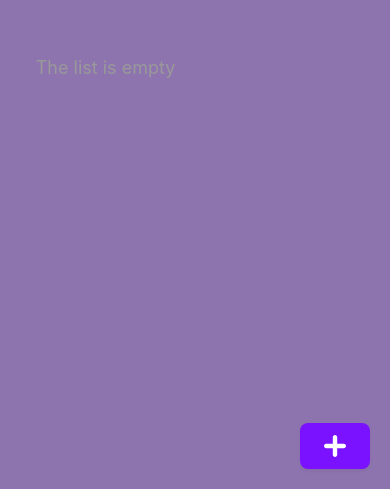
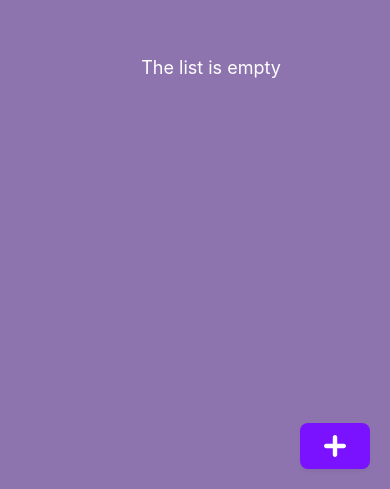
Before and after one commit to BeeworxKenzheSan/todo_react_native, a React Native app: screen / in a window 390 px wide. Shown: the part 355-844 px from the top of the page. Built offline with nearby package versions, Linux system fonts and the light colour scheme.

Commit message:
sorting todos

```diff
--- a/assets/appIcons/icon-collection.jsx
+++ b/assets/appIcons/icon-collection.jsx
@@ -1,4 +1,4 @@
-import { Path, Svg } from "react-native-svg";
+import { Path, Svg, Defs, ClipPath, Rect, G } from "react-native-svg";
 
 export const AddIcon = () => {
   return (
@@ -32,3 +32,64 @@ export const EditIcon = () => {
     </Svg>
   );
 };
+
+export const DeleteIcon = () => {
+  return (
+    <Svg width="33" height="33" viewBox="0 0 48 48" fill="none">
+      <G clipPath="url(#clip0_955_3781)">
+        <Path
+          d="M42 8H32C32 5.794 30.206 4 28 4H20C17.794 4 16 5.794 16 8H6V12H42V8Z"
+          fill="#7a12ff"
+        />
+        <Path
+          d="M22 36H18V16H10V40.286C10 42.334 11.794 44 14 44H34C36.206 44 38 42.334 38 40.286V16H30V36H26V16H22V36Z"
+          fill="#7a12ff"
+        />
+      </G>
+      <Defs>
+        <ClipPath id="clip0_955_3781">
+          <Rect width="48" height="48" fill="white" />
+        </ClipPath>
+      </Defs>
+    </Svg>
+  );
+};
+
+export const DoneIcon = () => {
+  return (
+    <Svg width="36" height="33" viewBox="0 0 36 33" fill="none">
+      <Path d="M23.048 5V1H0V33H32V13.655H28V29H4V5H23.048Z" fill="#7a12ff" />
+      <Path
+        d="M15.9999 17.172L8.9999 10.172L6.1709 13L13.1719 20H13.1709L15.9999 22.828L18.8279 20L35.8279 3L32.9999 0.171997L15.9999 17.172Z"
+        fill="#7a12ff"
+      />
+    </Svg>
+  );
+};
+
+export const NotDonedIcon = () => {
+  return (
+    <Svg width="33" height="25" viewBox="0 0 36 25" fill="none">
+      <Path d="M35.999 10.002H10.002V14.002H35.999V10.002Z" fill="#7a12ff" />
+      <Path
+        d="M35.999 -0.00500488H10.002V3.995H35.999V-0.00500488Z"
+        fill="#7a12ff"
+      />
+      <Path d="M35.999 20.008H10.002V24.008H35.999V20.008Z" fill="#7a12ff" />
+      <Path d="M4 0H0V4H4V0Z" fill="#7a12ff" />
+      <Path d="M4 10.006H0V14.006H4V10.006Z" fill="#7a12ff" />
+      <Path d="M4 20.013H0V24.013H4V20.013Z" fill="#7a12ff" />
+    </Svg>
+  );
+};
+
+export const RefreshIcon = () => {
+  return (
+    <Svg width="32" height="38" viewBox="0 0 32 38" fill="none">
+      <Path
+        d="M28.5649 11.114L25.4199 13.585C26.6149 15.1044 27.4259 16.8896 27.7842 18.7892C28.1424 20.6887 28.0374 22.6467 27.4779 24.497C26.5439 27.563 24.4729 30.083 21.6449 31.592C18.8169 33.101 15.5689 33.416 12.5039 32.485C9.43793 31.551 6.91793 29.48 5.40893 26.652C3.89993 23.824 3.58393 20.578 4.51593 17.511C5.44793 14.444 7.51993 11.925 10.3479 10.416C11.7885 9.64776 13.3709 9.1819 14.9979 9.047L14.9999 14L23.9999 7L14.9999 0V5.044C12.7152 5.18215 10.487 5.81074 8.46693 6.887C6.6097 7.87123 4.96619 9.21414 3.63159 10.838C2.29698 12.4618 1.29781 14.3343 0.691934 16.347C0.0745515 18.3563 -0.138252 20.468 0.0658384 22.5601C0.269928 24.6521 0.886858 26.6829 1.88093 28.535C2.86528 30.3923 4.20823 32.0358 5.83204 33.3706C7.45585 34.7053 9.32828 35.7048 11.3409 36.311C12.857 36.7747 14.4335 37.011 16.0189 37.012C18.6099 37.012 21.1779 36.375 23.5289 35.121C25.3862 34.1367 27.0298 32.7937 28.3645 31.1699C29.6993 29.5461 30.6987 27.6737 31.3049 25.661C32.052 23.1947 32.193 20.5845 31.716 18.052C31.239 15.5196 30.1581 13.1396 28.5649 11.114Z"
+        fill="#7a12ff"
+      />
+    </Svg>
+  );
+};
--- a/components/todo/Todo.jsx
+++ b/components/todo/Todo.jsx
@@ -1,6 +1,6 @@
-import React, { useState } from "react";
+import React, { useEffect, useState } from "react";
 import { View, StyleSheet, SafeAreaView } from "react-native";
-import { BASE_STYLES } from "../../utils/constants";
+import { BASE_STYLES, SORT_TYPE } from "../../utils/constants";
 import { AddIcon } from "../../assets/appIcons/icon-collection";
 import Button from "../UI/Button";
 import AppModal from "../UI/Modal";
@@ -13,6 +13,23 @@ function Todo() {
   const [addTodoModal, setAddTodoModal] = useState(false);
   const { todos, addTodo, toggleCompleteTodo, updateTodo, deleteTodo } =
     useStore();
+  const [sortedTodos, setSotredTodos] = useState(todos);
+
+  const sortTodos = (type) => {
+    const sorteTodosByType = () => {
+      if (type === SORT_TYPE.COMPLETED) {
+        return todos.filter((todos) => todos.completed);
+      }
+      if (type === SORT_TYPE.NOT_COMPLETED) {
+        return todos.filter((todos) => !todos.completed);
+      }
+      if (type === SORT_TYPE.SHOW_ALL) {
+        return [...todos];
+      }
+      return [];
+    };
+    setSotredTodos(sorteTodosByType());
+  };
 
   const addModalHandler = () => {
     setAddTodoModal((prevState) => !prevState);
@@ -23,6 +40,11 @@ function Todo() {
     addTodo(todoWithId);
     addModalHandler();
   };
+
+  useEffect(() => {
+    setSotredTodos(todos);
+  }, [todos]);
+
   return (
     <SafeAreaView style={styles.safeArea}>
       <AppModal isVisible={addTodoModal} onClose={addModalHandler}>
@@ -35,10 +57,11 @@ function Todo() {
           icon={<AddIcon />}
         />
         <TodoList
-          todos={todos}
+          todos={sortedTodos}
           toggleCompleteTodo={toggleCompleteTodo}
           updateTodo={updateTodo}
           deleteTodo={deleteTodo}
+          onSort={sortTodos}
         />
       </View>
     </SafeAreaView>
@@ -62,5 +85,6 @@ const styles = StyleSheet.create({
     bottom: 20,
     right: 20,
     alignSelf: "center",
+    zIndex: 1000,
   },
 });
--- a/components/todo/TodoList.jsx
+++ b/components/todo/TodoList.jsx
@@ -4,8 +4,22 @@ import TodoItem from "./TodoItem";
 import AppModal from "../UI/Modal";
 import TodoForm from "./TodoForm";
 import ConfirmDeleteTodo from "../UI/ConfirmDeleteTodo";
+import Button from "../UI/Button";
+import {
+  DeleteIcon,
+  DoneIcon,
+  NotDonedIcon,
+  RefreshIcon,
+} from "../../assets/appIcons/icon-collection";
+import { SORT_TYPE } from "../../utils/constants";
 
-function TodoList({ todos, updateTodo, toggleCompleteTodo, deleteTodo }) {
+function TodoList({
+  todos,
+  updateTodo,
+  toggleCompleteTodo,
+  deleteTodo,
+  onSort,
+}) {
   const [editTodoModal, setEditModal] = useState(false);
   const [deleteModal, setDeleteModal] = useState(false);
 
@@ -39,7 +53,27 @@ function TodoList({ todos, updateTodo, toggleCompleteTodo, deleteTodo }) {
   const renderElements = !todos.length ? (
     <Text style={styles.emptyText}>The list is empty</Text>
   ) : (
-    <View></View>
+    <View style={styles.actionButtonsStyles}>
+      <Button variant="secondary" size="small" icon={<DeleteIcon />} />
+      <Button
+        variant="secondary"
+        size="small"
+        icon={<DoneIcon />}
+        onPress={() => onSort(SORT_TYPE.COMPLETED)}
+      />
+      <Button
+        variant="secondary"
+        size="small"
+        icon={<NotDonedIcon />}
+        onPress={() => onSort(SORT_TYPE.NOT_COMPLETED)}
+      />
+      <Button
+        variant="secondary"
+        size="small"
+        icon={<RefreshIcon />}
+        onPress={() => onSort(SORT_TYPE.SHOW_ALL)}
+      />
+    </View>
   );
 
   return (
@@ -59,7 +93,9 @@ function TodoList({ todos, updateTodo, toggleCompleteTodo, deleteTodo }) {
           onConfirm={onDelete}
         />
       </AppModal>
+      <View style={styles.todoWrapper}>
         <View style={styles.emptyContainer}>{renderElements}</View>
+        <View style={styles.renderingItems}>
           <FlatList
             data={todos}
             keyExtractor={(item) => item.id}
@@ -73,20 +109,14 @@ function TodoList({ todos, updateTodo, toggleCompleteTodo, deleteTodo }) {
             )}
           />
         </View>
+      </View>
+    </View>
   );
 }
 
 const styles = StyleSheet.create({
   container: {
-    width: "100%",
-    maxWidth: 400,
-    marginHorizontal: 16,
-    flexDirection: "row",
-    justifyContent: "space-between",
-    alignItems: "center",
-    padding: 16,
-    borderRadius: 8,
-    marginVertical: 8,
+    flex: 1,
   },
   emptyContainer: {
     flex: 1,
@@ -95,7 +125,29 @@ const styles = StyleSheet.create({
   },
   emptyText: {
     fontSize: 18,
-    color: "#999",
+    color: "white",
+  },
+  todoWrapper: {
+    padding: 16,
+    borderRadius: 8,
+    marginVertical: 8,
+    width: "100%",
+    maxWidth: 400,
+    marginHorizontal: 16,
+    flex: 1,
+  },
+  actionButtonsStyles: {
+    flexDirection: "row",
+    position: "absolute",
+    top: 20,
+    gap: 15,
+    zIndex: 100,
+  },
+  completedTasks: {
+    color: "white",
+  },
+  renderingItems: {
+    maxHeight: 700,
   },
 });
 
--- a/utils/constants.js
+++ b/utils/constants.js
@@ -6,3 +6,9 @@ export const BASE_STYLES = {
   LIGHT_NEUTRAL_GRAY: "#F4F4F4",
   LIGHT_NEUTRAL_PURPLE: "#8e74af",
 };
+
+export const SORT_TYPE = {
+  COMPLETED: "completed",
+  NOT_COMPLETED: "not_completed",
+  SHOW_ALL: "All",
+};
```
Lines whose indentation alone changed are shown as unchanged.
